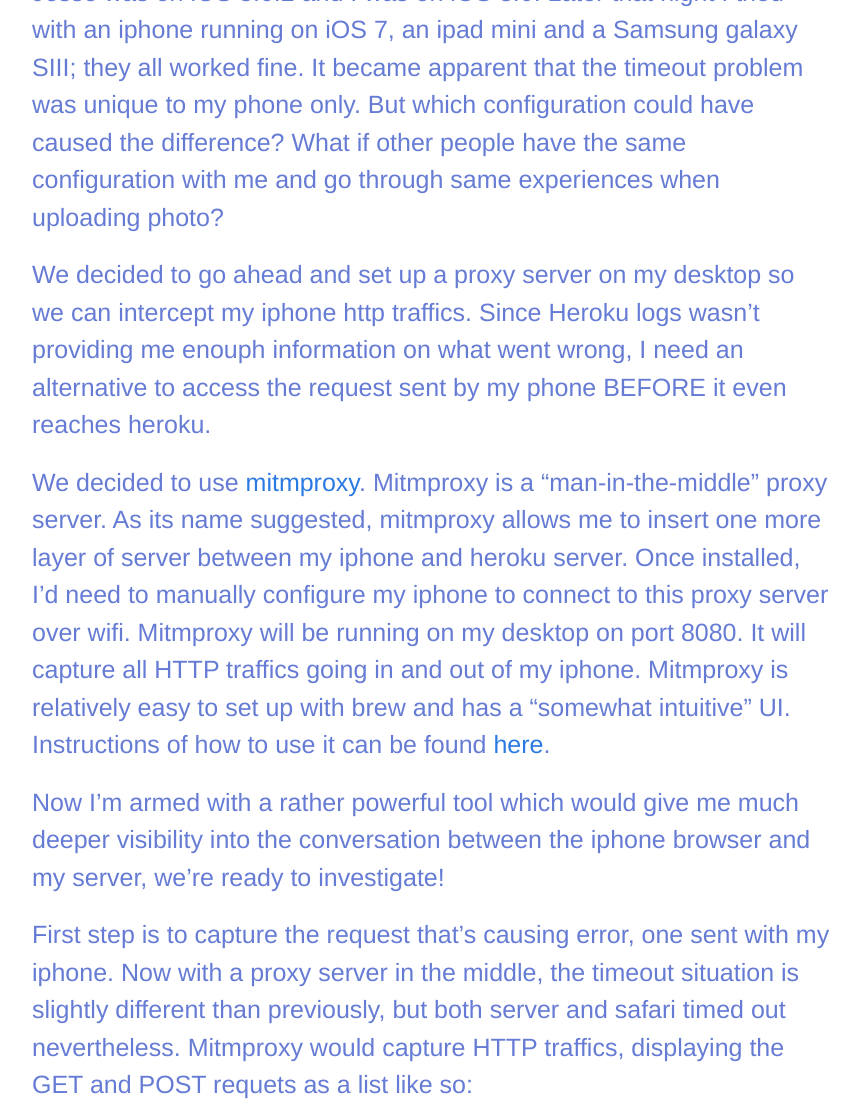
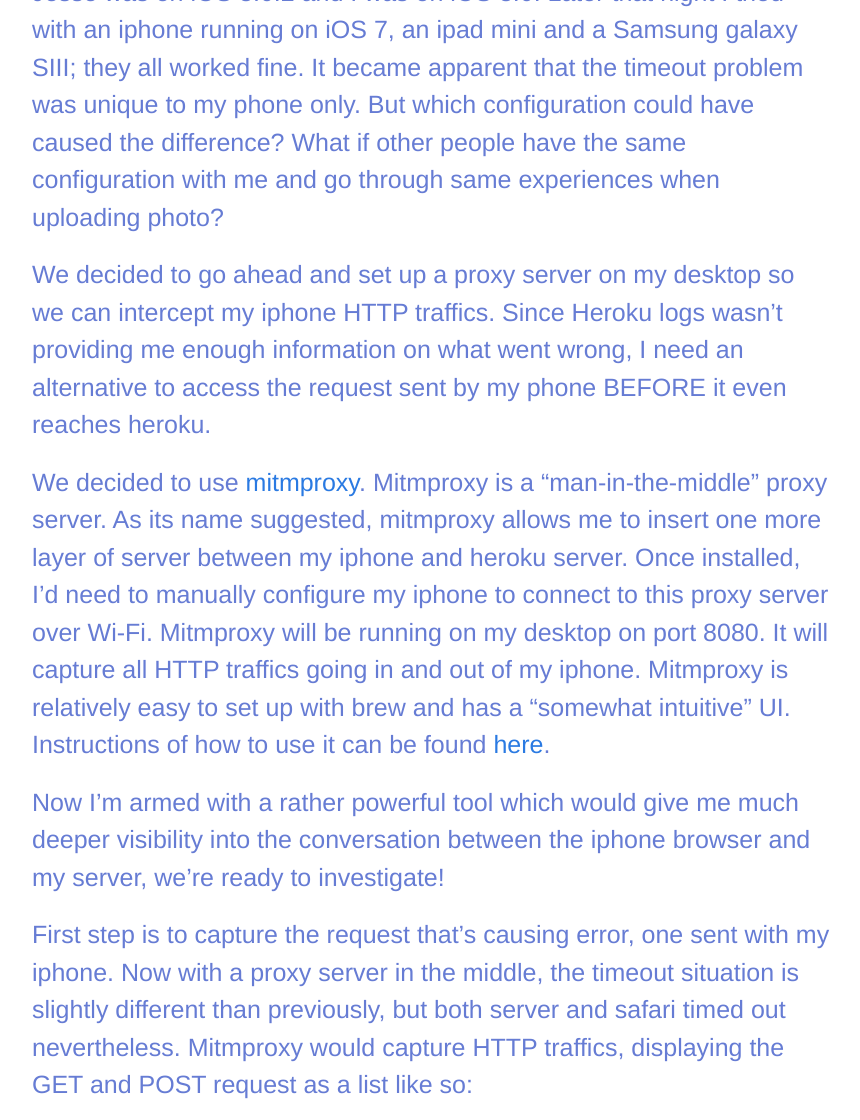
Before and after one commit to stephensxu/stephensxu.github.io, a Jekyll site: the page built from _posts/2014-09-29-craziest-bug.markdown, in a window 1280 px wide and 1400 px high, scrolled down 3859 px, cut to the strip 0-1120 px from the top of the window. Shown: the whole strip, without its empty margins (208-1068 px from the left). Built offline with Jekyll 4.4.1, drawn with Linux system fonts in a browser that asks for light colours; some of the changed text lies outside the part shown.

Commit message:
corrected spelling error

```diff
--- a/_posts/2014-09-29-craziest-bug.markdown
+++ b/_posts/2014-09-29-craziest-bug.markdown
@@ -51,11 +51,11 @@
 
 - Thinking it might be my web server, I switched my web server from WEBrick to Thin: **No**
 
-- Thinking it might be my Wif-fi network, I tried to upload with ceelular LTE network: **No**
+- Thinking it might be my Wi-fi network, I tried to upload with cellular LTE network: **No**
 
 - Thinking it might be Safari, I tried iOS chrome browser upload: small photo **Yes**, Large photo **No**
 
-Finally, I tried to upload photo with the xcode iOS simulator Safari browser. Everything worked perfectly fine in the xcode simulator, with same photo and same network connection, while failing on iphone iOS upload. Whaaaat? In theory iOS simulator has amlost identical environment configuration as a real iphone.
+Finally, I tried to upload photo with the xcode iOS simulator Safari browser. Everything worked perfectly fine in the xcode simulator, with same photo and same network connection, while failing on iphone iOS upload. Whaaaat? In theory iOS simulator has almost identical environment configuration as a real iphone.
 
 Those inconsistent results made it really hard to isolate the problem. It seems I'd have to intercept requests sent by my iphone and look at header and body of the request to find some clues.
 
@@ -63,13 +63,13 @@
 
 Jesse was on iOS 8.0.2 and I was on iOS 8.0. Later that night I tried with an iphone running on iOS 7, an ipad mini and a Samsung galaxy SIII; they all worked fine. It became apparent that the timeout problem was unique to my phone only. But which configuration could have caused the difference? What if other people have the same configuration with me and go through same experiences when uploading photo?
 
-We decided to go ahead and set up a proxy server on my desktop so we can intercept my iphone http traffics. Since Heroku logs wasn't providing me enouph information on what went wrong, I need an alternative to access the request sent by my phone BEFORE it even reaches heroku.
+We decided to go ahead and set up a proxy server on my desktop so we can intercept my iphone HTTP traffics. Since Heroku logs wasn't providing me enough information on what went wrong, I need an alternative to access the request sent by my phone BEFORE it even reaches heroku.
 
-We decided to use <a href="http://mitmproxy.org/index.html" target="_blank">mitmproxy</a>. Mitmproxy is a "man-in-the-middle" proxy server. As its name suggested, mitmproxy allows me to insert one more layer of server between my iphone and heroku server. Once installed, I'd need to manually configure my iphone to connect to this proxy server over wifi. Mitmproxy will be running on my desktop on port 8080. It will capture all HTTP traffics going in and out of my iphone. Mitmproxy is relatively easy to set up with brew and has a “somewhat intuitive” UI. Instructions of how to use it can be found <a href="http://blog.just2us.com/2012/05/sniff-iphone-http-traffic-using-mitmproxy/" target="_blank">here</a>.
+We decided to use <a href="http://mitmproxy.org/index.html" target="_blank">mitmproxy</a>. Mitmproxy is a "man-in-the-middle" proxy server. As its name suggested, mitmproxy allows me to insert one more layer of server between my iphone and heroku server. Once installed, I'd need to manually configure my iphone to connect to this proxy server over Wi-Fi. Mitmproxy will be running on my desktop on port 8080. It will capture all HTTP traffics going in and out of my iphone. Mitmproxy is relatively easy to set up with brew and has a “somewhat intuitive” UI. Instructions of how to use it can be found <a href="http://blog.just2us.com/2012/05/sniff-iphone-http-traffic-using-mitmproxy/" target="_blank">here</a>.
 
 Now I’m armed with a rather powerful tool which would give me much deeper visibility into the conversation between the iphone browser and my server, we’re ready to investigate!
 
-First step is to capture the request that’s causing error, one sent with my iphone. Now with a proxy server in the middle, the timeout situation is slightly different than previously, but both server and safari timed out nevertheless. Mitmproxy would capture HTTP traffics, displaying the GET and POST requets as a list like so:
+First step is to capture the request that’s causing error, one sent with my iphone. Now with a proxy server in the middle, the timeout situation is slightly different than previously, but both server and safari timed out nevertheless. Mitmproxy would capture HTTP traffics, displaying the GET and POST request as a list like so:
 
 <img src="https://s3-us-west-1.amazonaws.com/stephensxu.github.io/my_craziest_bug/request_list.png" height="212" width="750" alt="">
 
```
Also changed, not shown: other parts of _posts/2014-09-29-craziest-bug.markdown (+3 -3 lines).
